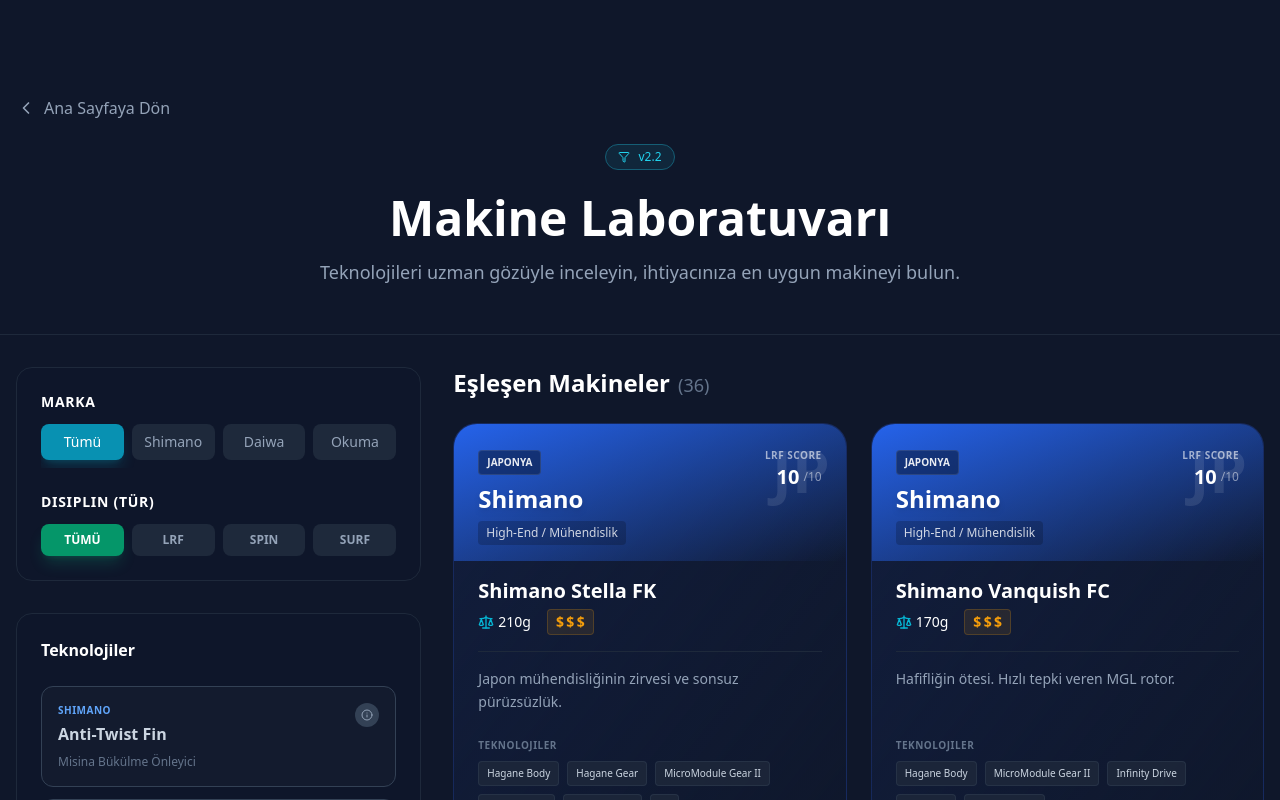
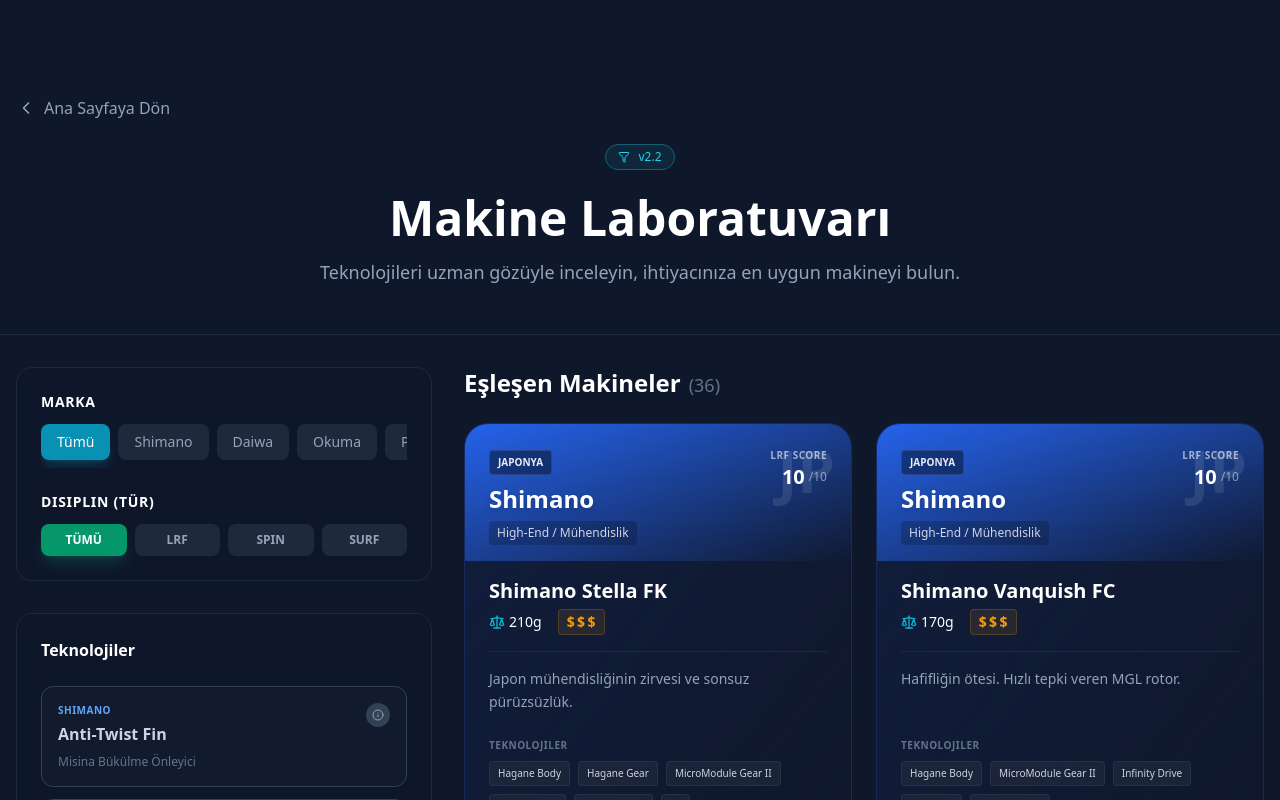
Before and after one commit to rednightdog/hsa-calculator, a Next.js app: page /reel-expert in a window 1280 px wide. Shown: the top 800 px of the page. Built offline with nearby package versions, Linux system fonts and the light colour scheme.

Commit message:
fix: Correctly enable dynamic brand filters

```diff
--- a/app/reel-expert/page.tsx
+++ b/app/reel-expert/page.tsx
@@ -238,11 +238,11 @@ export default function ReelExpertPage() {
                                 {t.brand}
                             </h3>
                             <div className="flex gap-2 overflow-x-auto pb-2 snap-x hide-scrollbar">
-                                {(['All', 'Shimano', 'Daiwa', 'Okuma'] as const).map(brand => (
+                                {(['All', ...Object.keys(manufacturers)] as const).map(brand => (
                                     <button
                                         key={brand}
-                                        onClick={() => setSelectedBrand(brand)}
-                                        className={`flex-1 py-2 rounded-lg text-sm font-medium transition-all ${selectedBrand === brand
+                                        onClick={() => setSelectedBrand(brand as Brand | 'All')}
+                                        className={`flex-1 py-2 px-4 rounded-lg text-sm font-medium transition-all whitespace-nowrap snap-center ${selectedBrand === brand
                                             ? 'bg-cyan-600 text-white shadow-lg shadow-cyan-500/20'
                                             : 'bg-slate-800 text-slate-400 hover:bg-slate-700'
                                             }`}
```
